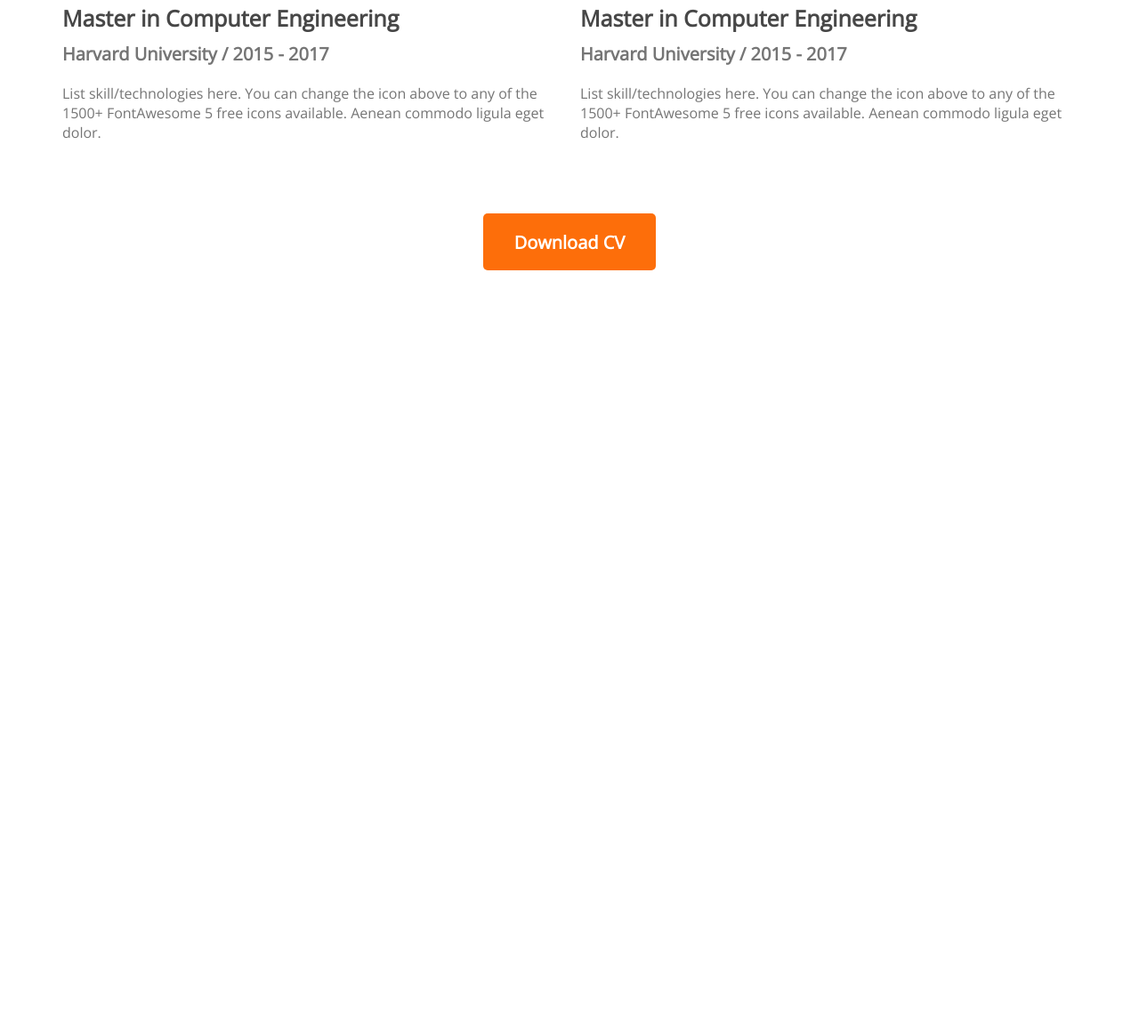
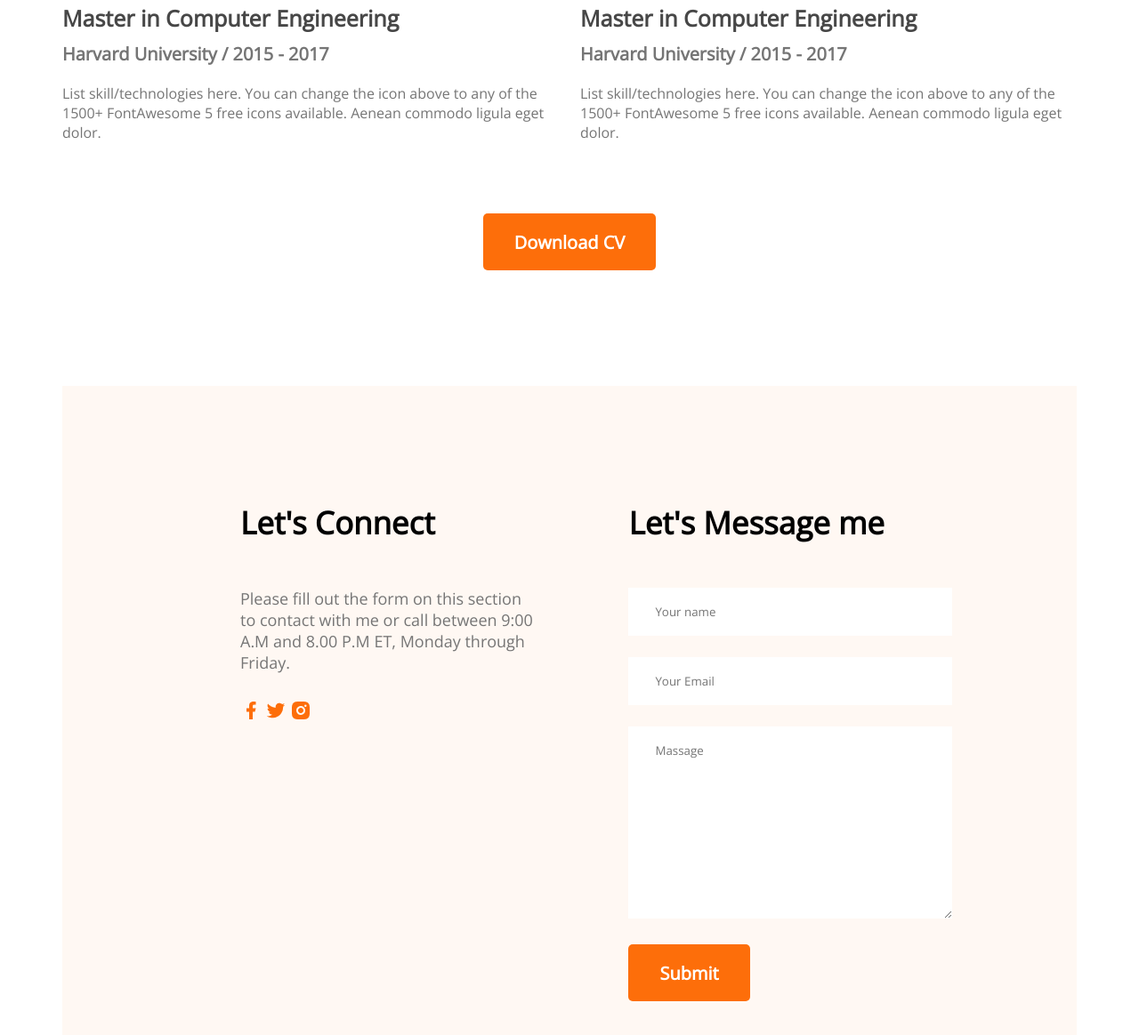
Before and after one commit to KKD98/Developer-Portfolio, a plain HTML site: page index.html in a window 1280 px wide. Shown: the part 2785-3949 px from the top of the page at 89% size. Before the commit the page ends 3089 px from the top, so only its background shows below. Drawn offline with nearby package versions, Linux system fonts and the light colour scheme.

Commit message:
added cotact section

```diff
--- a/index.html
+++ b/index.html
@@ -171,6 +171,38 @@
                 <button class="btn-primary">Download CV</button>
             </div>
         </section>
+
+        <!-- Contact Section -->
+        <section class="contact">
+            <div>
+
+                <h3 class="section-title">Let's Connect</h3>
+                <p class="section-description">Please fill out the form on this section to contact with me or call between 9:00 A.M and 8.00 P.M ET, Monday through Friday.</p>
+
+                <a href="">
+                    <img src="images/icons/facebook.png" alt="">
+                </a>
+                <a href="">
+                    <img src="images/icons/twitter.png" alt="">
+                </a>
+                <a href="">
+                    <img src="images/icons/insta.png" alt="">
+                </a>
+
+            </div>
+            <div>
+
+                <h3 class="section-title">Let's Message me</h3>
+
+                <form action="">
+                    <input type="text" placeholder="Your name">
+                    <input type="email" name="" id="" placeholder="Your Email">
+                    <textarea name="" id="" cols="30" rows="10" placeholder="Massage"></textarea>
+                    <input class="btn-primary" type="submit" value="Submit">
+                </form>
+
+            </div>
+        </section>
     </main>
 
     <footer>
--- a/styles/portfolio.css
+++ b/styles/portfolio.css
@@ -196,3 +196,27 @@ section {
     margin-top: 50px;
     text-align: center;
 }
+
+/* Contact Styles */
+
+.contact{
+    display: flex;
+    gap: 100px;
+    background: #FFF8F3;
+    padding: 130px 200px;
+}
+
+.contact .section-title{
+    text-align: left;
+}
+
+.contact input[type="text"], input[type="email"], textarea{
+    margin-bottom: 24px;
+    border: 0;
+    width: 100%;
+    padding:18px 30px;
+}
+
+.contact a{
+    text-decoration: none;
+}
```
